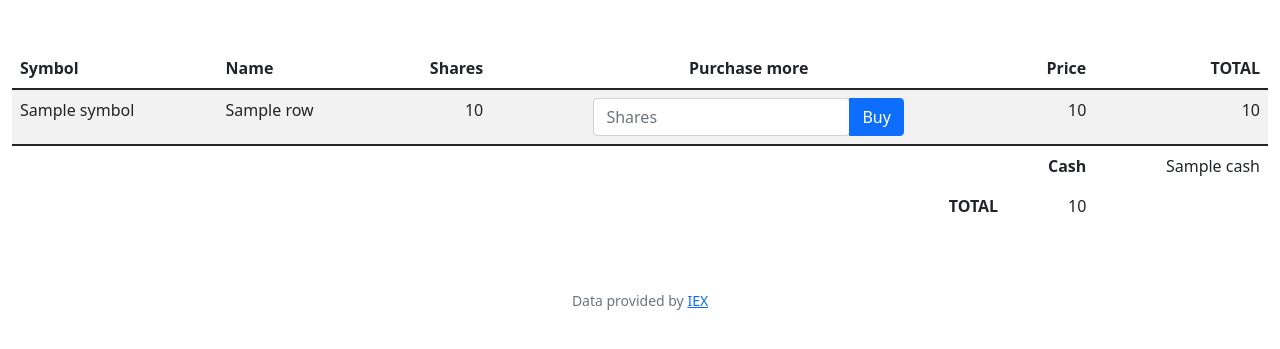
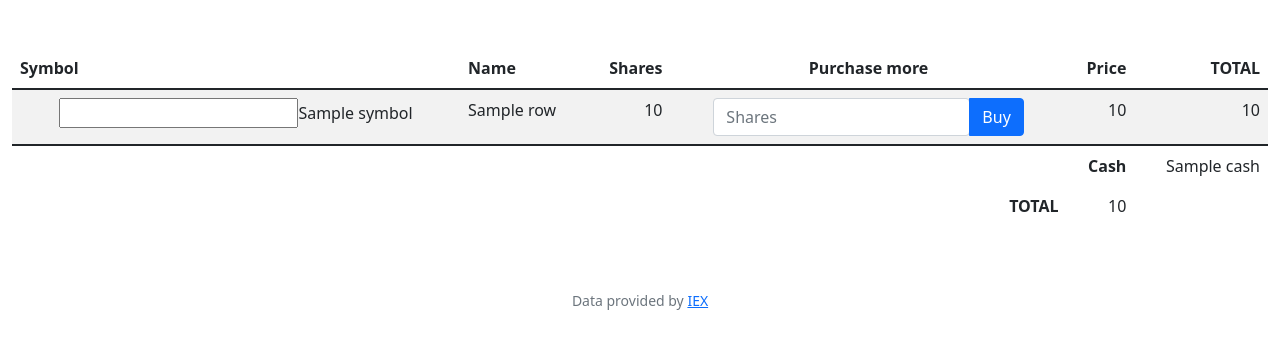
Before and after one commit to aliocantinea/CS50, a Flask app: template finance/templates/index.html in a window 1280 px wide. Shown: the part 76-425 px from the top of the page. Run offline with Flask 2, Linux system fonts and the light colour scheme; the template is opened without the code that fills it: most values are stand-ins (such as "Sample title", 1, 10 or a date in 2020); some libraries are stand-ins or nearby versions.

Commit message:
Tue, Dec 27, 2022, 5:50 AM +00:00

```diff
--- a/finance/templates/index.html
+++ b/finance/templates/index.html
@@ -21,7 +21,8 @@
             {% for row in portfolio %}
                 <tr>
                     <form action="/buy" method="post">
-                        <td class="text-start" id="symbol" name="symbol" type="text">{{ row["symbol"] }}</td>
+                        <td>
+                            <input class="text-start" id="symbol" name="symbol" type="text">{{ row["symbol"] }}</td>
                         <td class="text-start">{{ row["name"] }}</td>
                         <td class="text-end">{{ row["amount"] }}</td>
                         <td>
```
